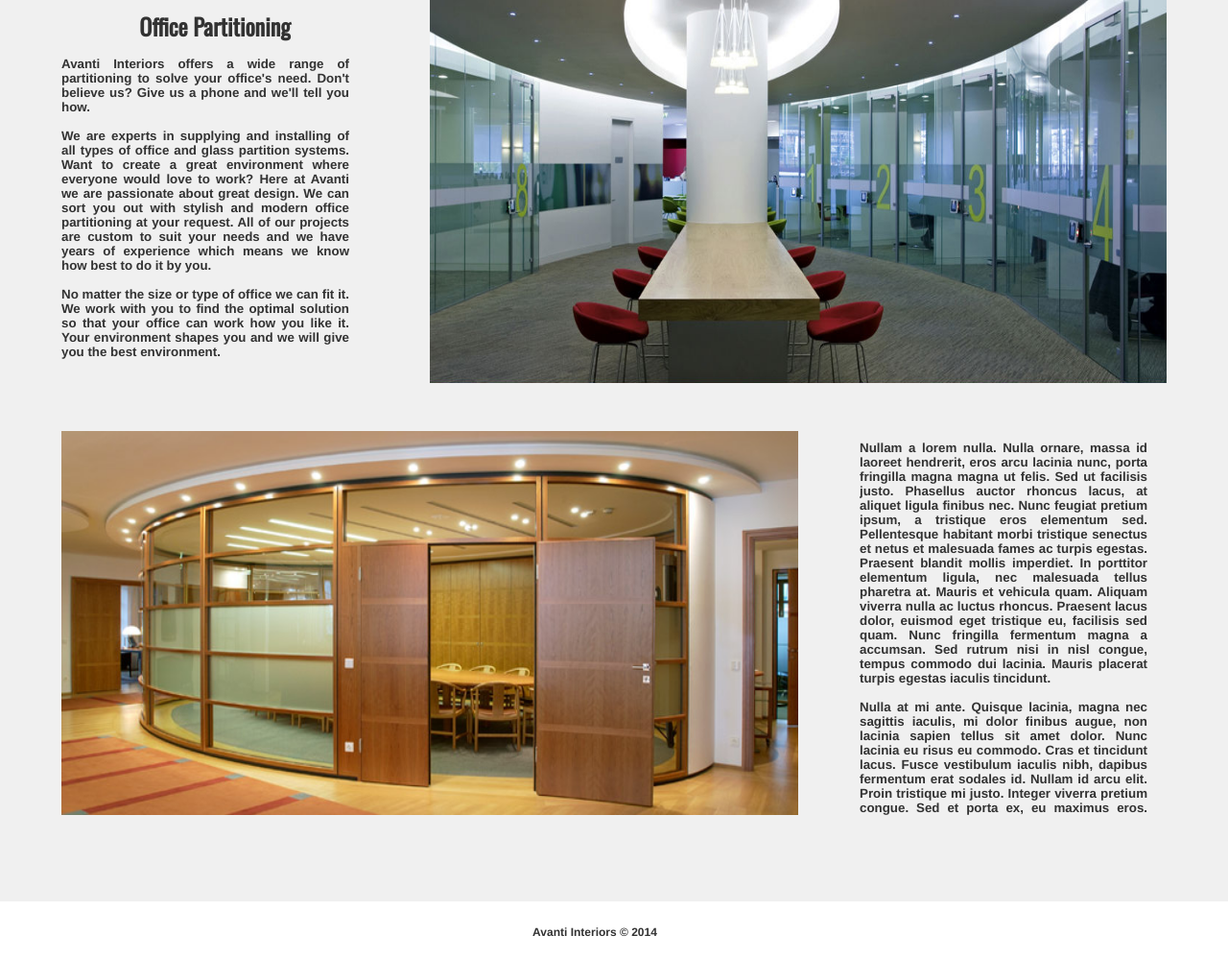
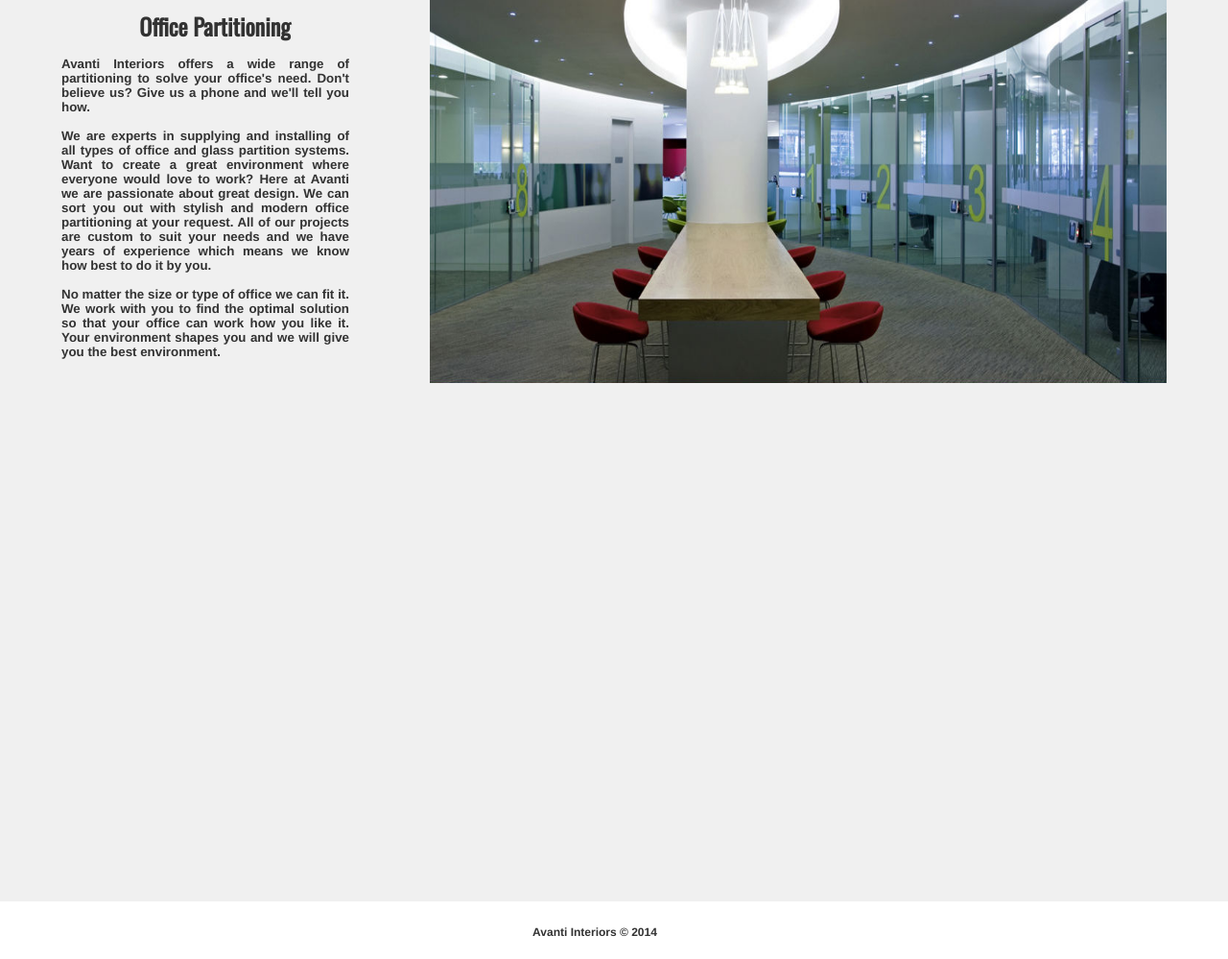
Before and after one commit to craigpullar/Avanti-Interiors, a Django app: page /partitioning in a window 1280 px wide. Shown: the part 151-1150 px from the top of the page at 96% size. Run offline with Django 3.2, Linux system fonts and the light colour scheme.

Commit message:
Removing content from office partitioning

```diff
--- a/landing_page/templates/partitioning.html
+++ b/landing_page/templates/partitioning.html
@@ -31,14 +31,6 @@
 		</p>
 	</div>
 	<img id="image1" src="{% static 'images/1.jpg' %}">
-	<div id="infoBox2" class="infoBox">
-		<p>
-		Nullam a lorem nulla. Nulla ornare, massa id laoreet hendrerit, eros arcu lacinia nunc, porta fringilla magna magna ut felis. Sed ut facilisis justo. Phasellus auctor rhoncus lacus, at aliquet ligula finibus nec. Nunc feugiat pretium ipsum, a tristique eros elementum sed. Pellentesque habitant morbi tristique senectus et netus et malesuada fames ac turpis egestas. Praesent blandit mollis imperdiet. In porttitor elementum ligula, nec malesuada tellus pharetra at. Mauris et vehicula quam. Aliquam viverra nulla ac luctus rhoncus. Praesent lacus dolor, euismod eget tristique eu, facilisis sed quam. Nunc fringilla fermentum magna a accumsan. Sed rutrum nisi in nisl congue, tempus commodo dui lacinia. Mauris placerat turpis egestas iaculis tincidunt.<br>
-		<br>
-		Nulla at mi ante. Quisque lacinia, magna nec sagittis iaculis, mi dolor finibus augue, non lacinia sapien tellus sit amet dolor. Nunc lacinia eu risus eu commodo. Cras et tincidunt lacus. Fusce vestibulum iaculis nibh, dapibus fermentum erat sodales id. Nullam id arcu elit. Proin tristique mi justo. Integer viverra pretium congue. Sed et porta ex, eu maximus eros. Aenean vulputate euismod risus a congue.
-		</p>
-	</div>
-	<img id="image2" src="{% static 'images/element.jpg' %}">
 	</div>
 	<footer>
     	<p>Avanti Interiors &copy; 2014</p>
```
